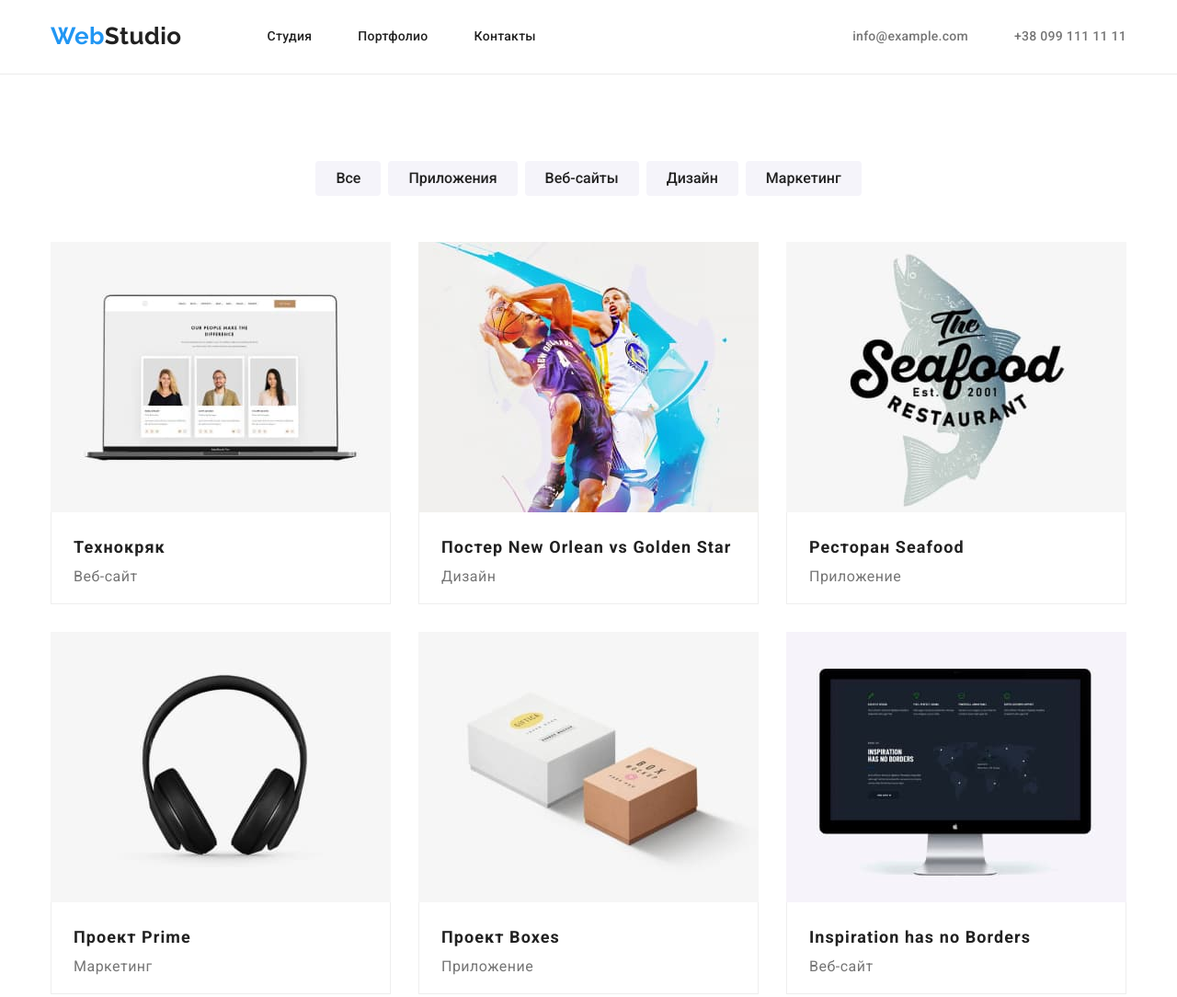
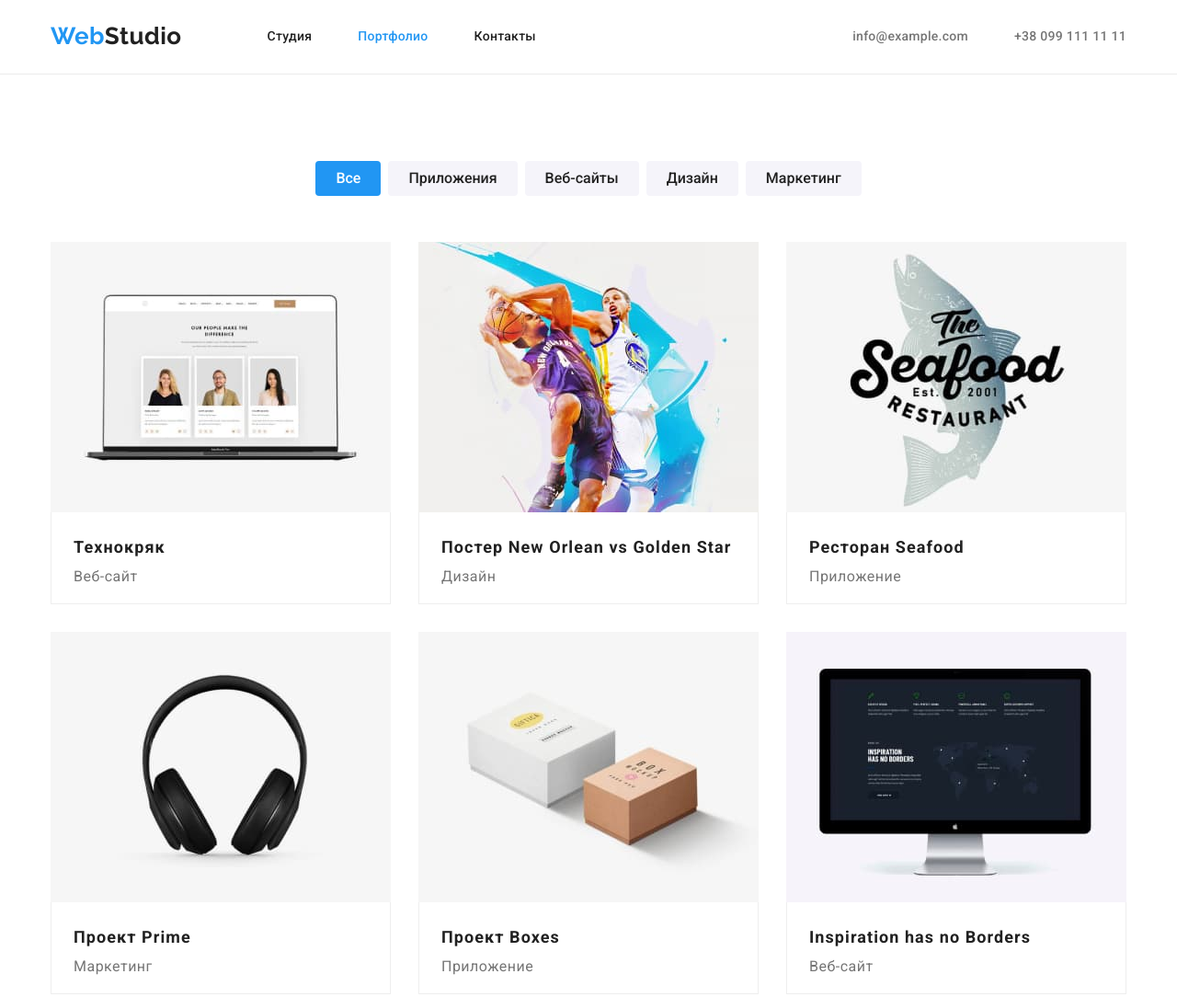
Before and after one commit to ElenaButnik/goit-markup-hw-03, a plain HTML site: page portfolio.html in a window 1280 px wide. Shown: the top 1084 px of the page at 92% size. Drawn offline with nearby package versions, Linux system fonts and the light colour scheme.

Commit message:
исправляет замечания ментора

```diff
--- a/css/styles.css
+++ b/css/styles.css
@@ -38,7 +38,6 @@ body {
     color: var(--body-color);
     background-color: var(--text-color-accent);
     letter-spacing: 0.03em;
-
 }
 
 h1, h2, h3, h4, h5, h6, ul, p {
@@ -61,16 +60,13 @@ h1, h2, h3, h4, h5, h6, ul, p {
     font-family: inherit;
     cursor: pointer;
     border-radius: 4px;
+    border: none;
 }
 .img {
     display: block;
     max-width: 100%;
     height: auto;
 }
-.current {
-    color: var(--accent-color);
-}
-
 
 /*logo*/
 .logo {
@@ -187,7 +183,7 @@ h1, h2, h3, h4, h5, h6, ul, p {
 .hero-button:focus,
 .hero-button:hover {
     background-color: var(--button-focus-color);
-    box-shadow: 0px 4px 4px rgba(0, 0, 0, 0.15);
+    /*box-shadow: 0px 4px 4px rgba(0, 0, 0, 0.15);*/
 }
 
 /*блок преимущества*/
@@ -381,3 +377,10 @@ h1, h2, h3, h4, h5, h6, ul, p {
     margin-left: var(--card-set-gap);
     margin-top: var(--card-set-gap);
 }
+.current {
+    color: var(--accent-color);
+}
+.projects-button-option {
+    background-color: var(--accent-color);
+    color: var(--text-color-accent);
+}
--- a/portfolio.html
+++ b/portfolio.html
@@ -17,8 +17,8 @@
             <a class="logo web header-logo" href="index.html" >Web<span class="studio-header">Studio</span></a>
 
         <ul class="nav-list">
-            <li class="nav-item"><a href="index.html" class="link nav-link current">Студия</a></li>
-            <li class="nav-item"><a href="portfolio.html" class="link nav-link">Портфолио</a></li>
+            <li class="nav-item"><a href="index.html" class="link nav-link">Студия</a></li>
+            <li class="nav-item"><a href="portfolio.html" class="link nav-link current">Портфолио</a></li>
             <li class="nav-item"><a href="" class="link nav-link">Контакты</a></li>
         </ul>
      </nav>
@@ -35,7 +35,7 @@
           <div class="container">
             <h1 class="visually-hidden">Наши проекты</h1>
            <ul class="projects-list">
-            <li class="projects-list-item"><button type="button" class="button projects-button">Все</button></li>
+            <li class="projects-list-item"><button type="button" class="button projects-button projects-button-option">Все</button></li>
             <li class="projects-list-item"><button type="button" class="button projects-button">Приложения</button></li>
             <li class="projects-list-item"><button type="button" class="button projects-button">Веб-сайты</button></li>
             <li class="projects-list-item"><button type="button" class="button projects-button">Дизайн</button></li>
```
Also changed, not shown: index.html (+1 -1 lines).
